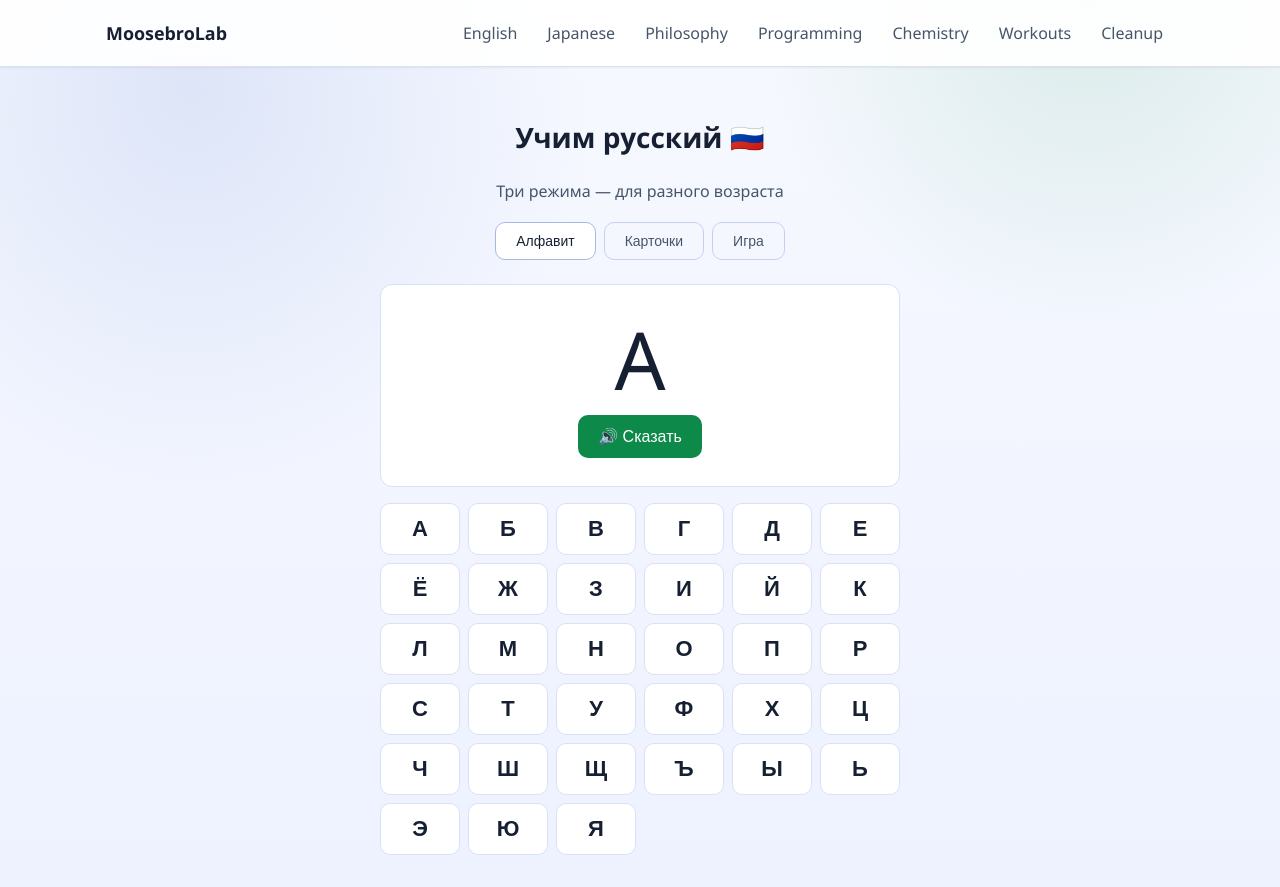
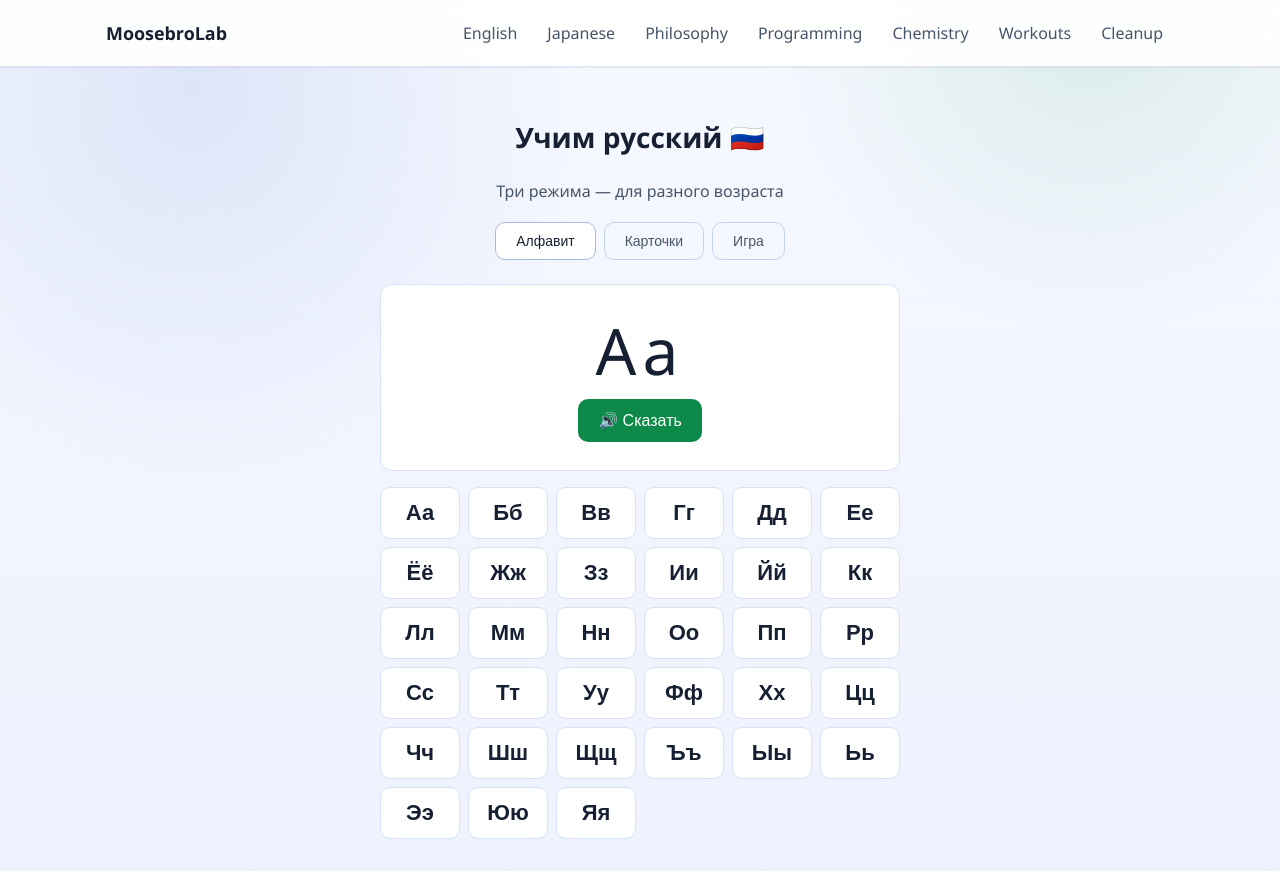
Before and after one commit to MikyViz/moosebroLab, a Vue app: page /russian in a window 1280 px wide. Built offline with nearby package versions, Linux system fonts and the light colour scheme.

Commit message:
новые слова и маленькие буквы

```diff
--- a/src/data/russianData.ts
+++ b/src/data/russianData.ts
@@ -36,4 +36,10 @@ export const russianWords: RussianWord[] = [
   { ru: 'хлеб', en: 'bread', emoji: '🍞' },
   { ru: 'медведь', en: 'bear', emoji: '🐻' },
   { ru: 'снег', en: 'snow', emoji: '❄️' },
+  { ru: 'дерево', en: 'tree', emoji: '🌳' },
+  { ru: 'огонь', en: 'fire', emoji: '🔥' },
+  { ru: 'земля', en: 'earth', emoji: '🌍' },
+  { ru: 'лось', en: 'moose', emoji: '🫎' },
+  { ru: 'облако', en: 'cloud', emoji: '☁️' },
+  { ru: 'дождь', en: 'rain', emoji: '🌧️' }
 ]
--- a/src/views/RussianView.vue
+++ b/src/views/RussianView.vue
@@ -28,6 +28,9 @@ const activeLetter = ref(alphabetLetters[0])
 function pickLetter(letter: string) {
   activeLetter.value = letter
   speak(letterNames[letter])
+}
+function lower(letter: string) {
+  return letter.toLowerCase()
 }
 
 // Flashcards tab
@@ -114,7 +117,7 @@ newRound()
 
     <section v-show="activeTab === 'alphabet'" class="russian-panel">
       <div class="card study-card russian-card">
-        <div class="russian-big">{{ activeLetter }}</div>
+        <div class="russian-big russian-big-letters">{{ activeLetter }}{{ lower(activeLetter) }}</div>
         <div class="russian-rowbtns">
           <button class="russian-action" @click="speak(letterNames[activeLetter])">🔊 Сказать</button>
         </div>
@@ -126,7 +129,7 @@ newRound()
           class="russian-letter"
           @click="pickLetter(letter)"
         >
-          {{ letter }}
+          {{ letter }}{{ lower(letter) }}
         </button>
       </div>
     </section>
@@ -181,6 +184,11 @@ newRound()
   font-size: 80px;
   line-height: 1;
   margin: 6px 0 14px;
+}
+
+.russian-big-letters {
+  font-size: 64px;
+  letter-spacing: 6px;
 }
 
 .russian-word {
```
